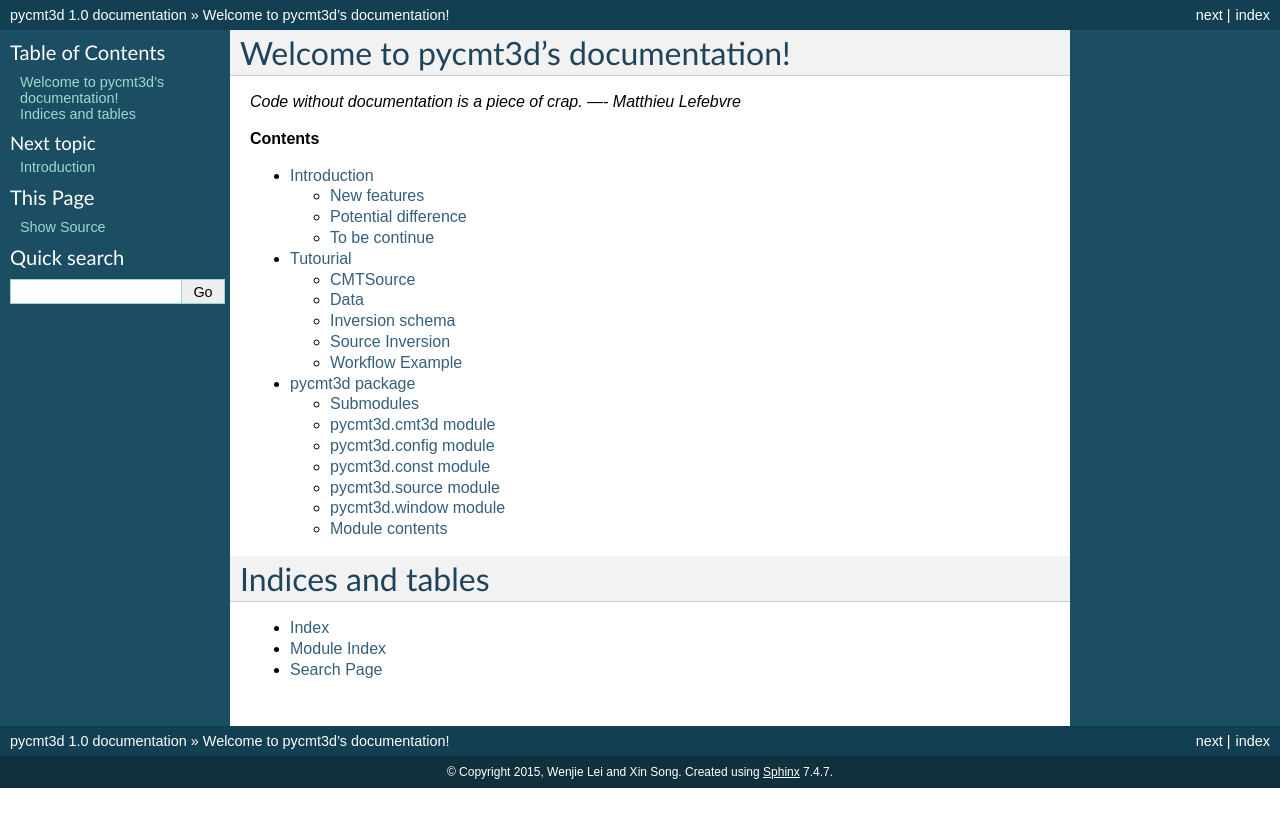
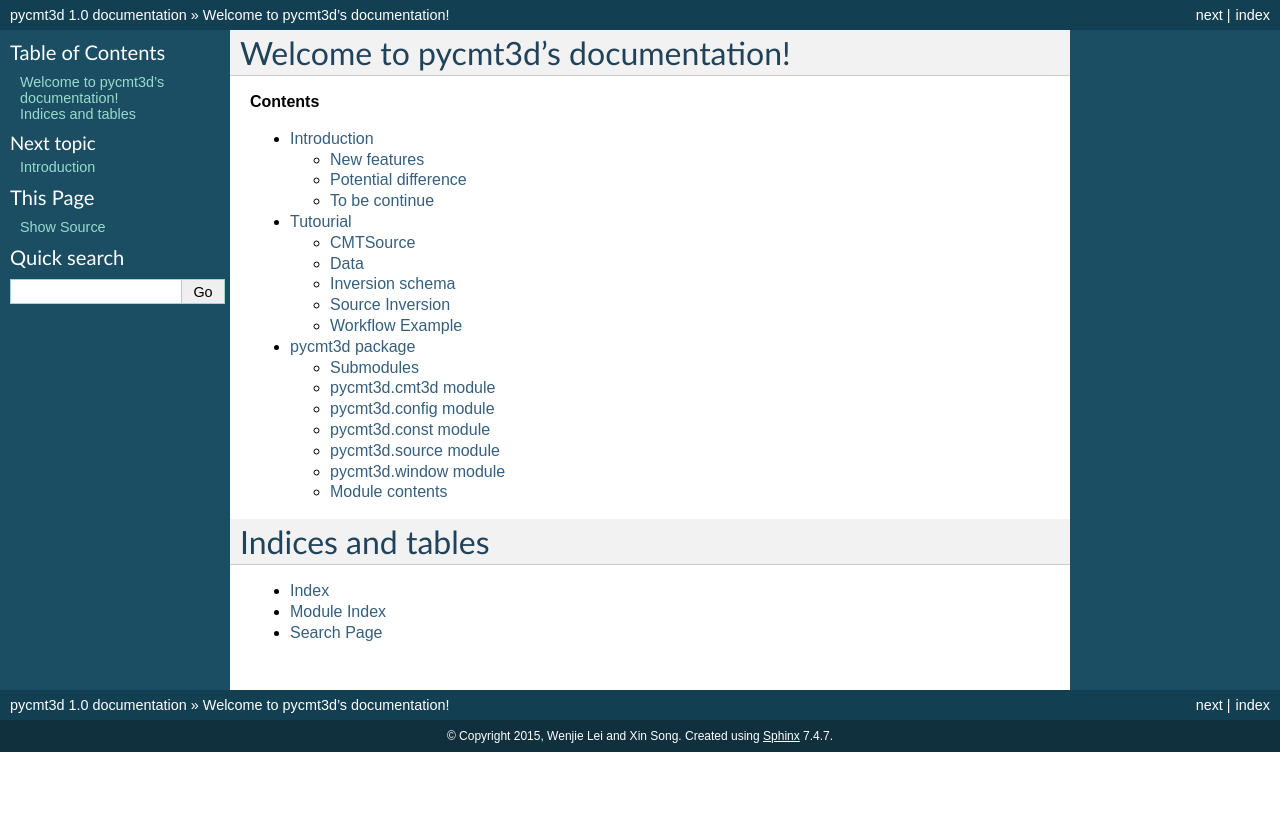
Before and after one commit to wjlei1990/pycmt3d, a Sphinx documentation site: the page built from doc/index.rst, in a window 1280 px wide. Shown: the top 827 px of the page. Built offline with Sphinx 7.4.7, drawn with Linux system fonts in a browser that asks for light colours.

Commit message:
Update index.rst

```diff
--- a/doc/index.rst
+++ b/doc/index.rst
@@ -5,8 +5,6 @@
 
 Welcome to pycmt3d's documentation!
 ===================================
-
-*Code without documentation is a piece of crap. ---- Matthieu Lefebvre*
 
 **Contents**
 
```
